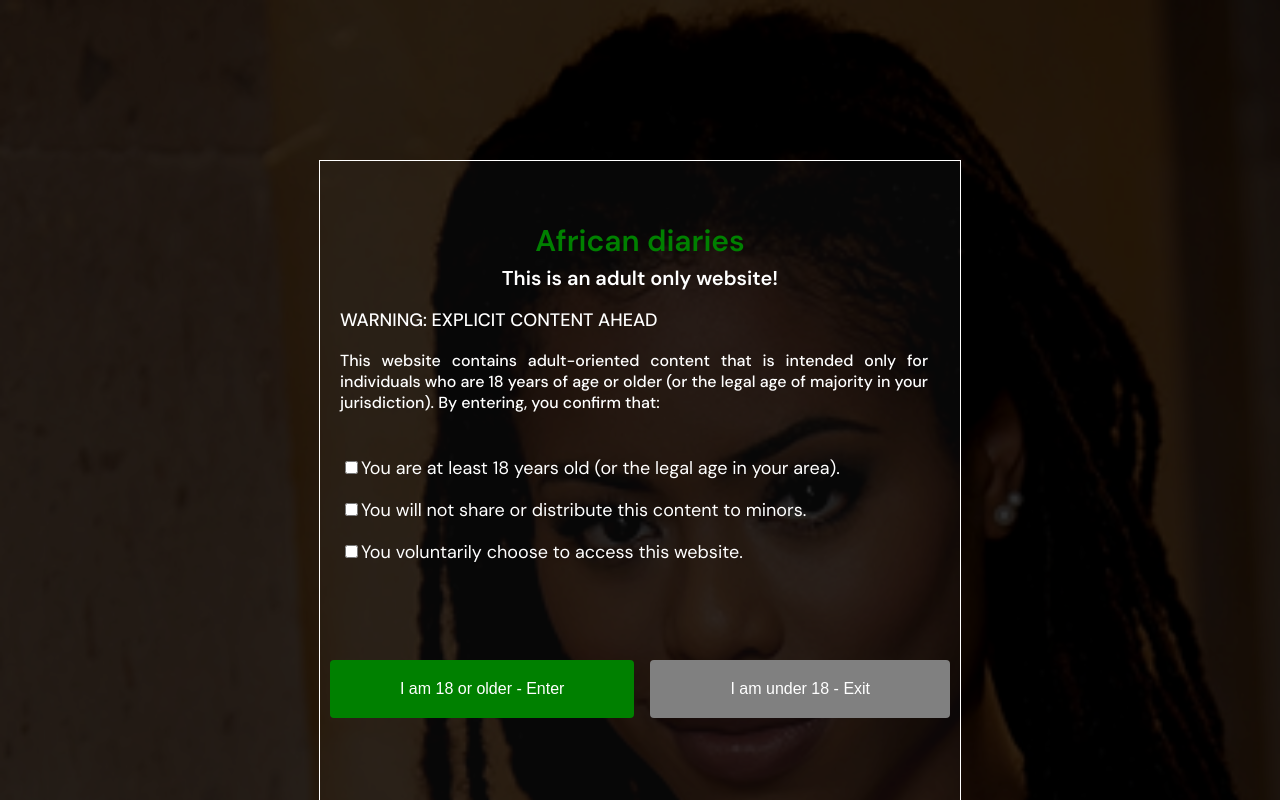
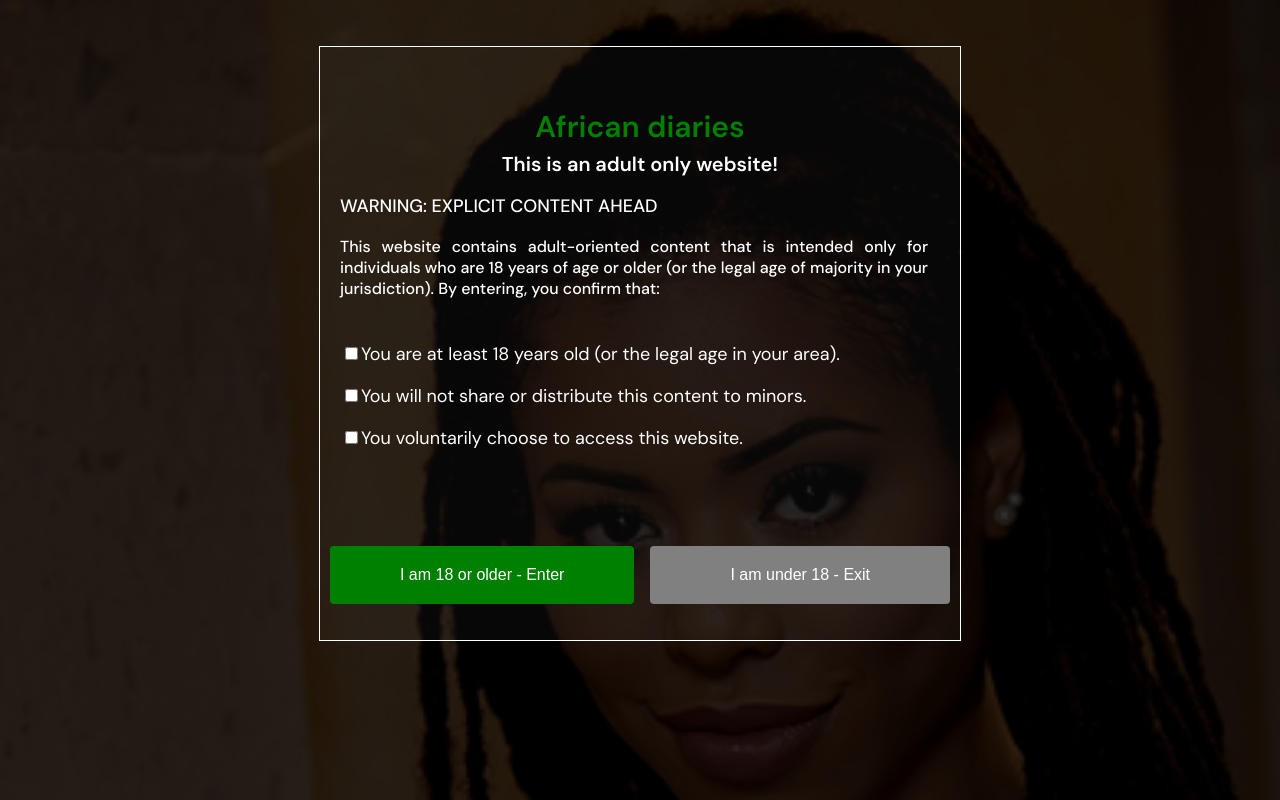
Before and after one commit to Tabstarlord/african-diaries, a React (Create React App) app: page / in a window 1280 px wide. Built offline with nearby package versions, Linux system fonts and the light colour scheme.

Commit message:
initial commit

```diff
--- a/src/Styles/Warning.css
+++ b/src/Styles/Warning.css
@@ -3,7 +3,7 @@
   background: url('../Assets/frame.png');
   background-attachment: fixed;
   background-repeat: no-repeat;
-  background-size: cover;
+  background-size: 100%;
   font-family: 'DM Sans', sans-serif;
   height: 100vh;
   width: 100vw;
@@ -153,16 +153,13 @@
 
 @media only screen and (min-width: 1025px) {
   .warn-1 {
-    position: relative;
-    top: 5em;
     border: 0.1px solid #fff;
     background-color: #8080800e;
-    margin-top: 100px;
     margin-left: auto;
     margin-right: auto;
     width: 50%;
-    margin-bottom: 300px;
-    overflow-y: hidden;
+    position: relative;
+    top: 1em;
 }
 .warn2 {
   overflow-y: hidden;
@@ -171,6 +168,7 @@
   display: flex;
   flex-direction: row;
   justify-content: center;
+  margin-bottom: -25em;
 }
 .warn6 .go5 {
   padding: 20px 70px;
```
